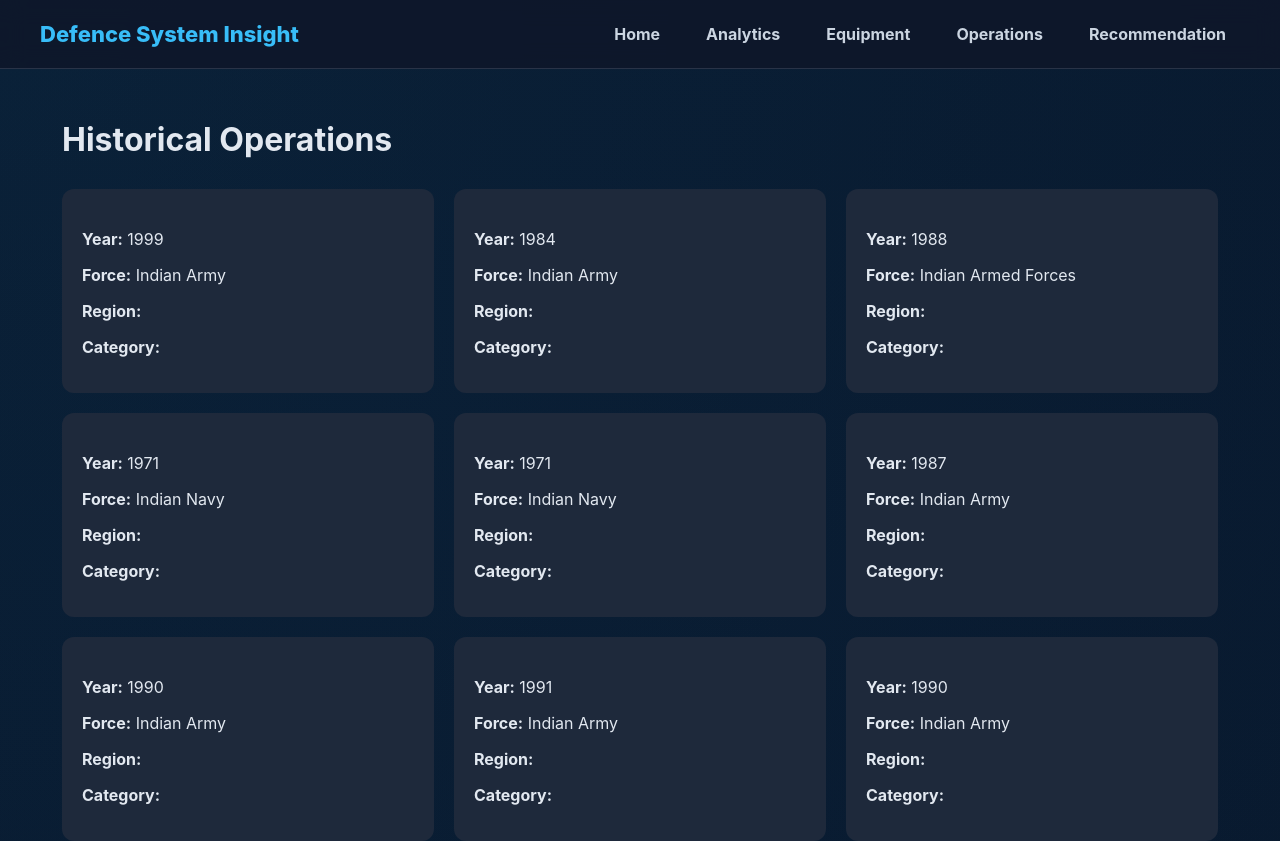
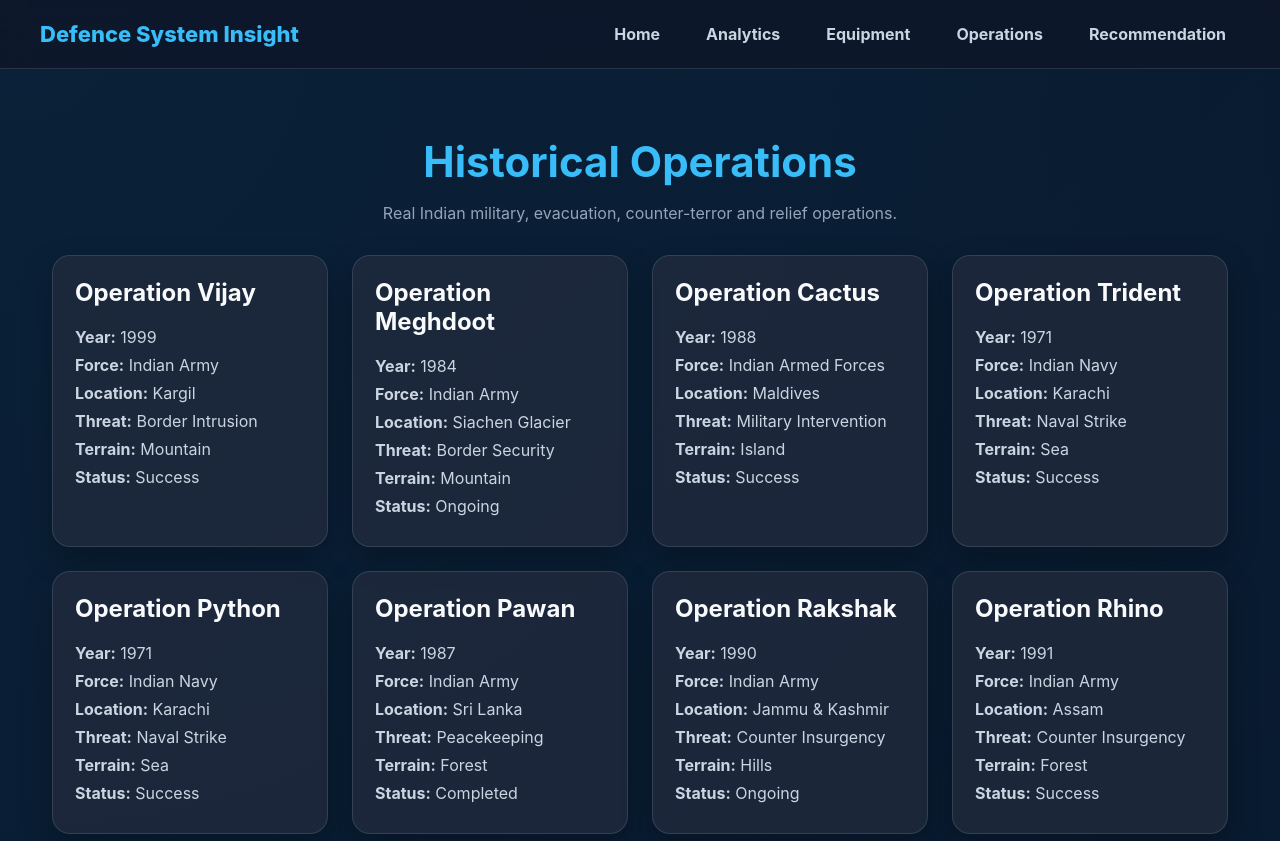
Before and after one commit to MitanshuVerma/Defence-System-Insight, a React (Vite) app: page /operations in a window 1280 px wide. Shown: the top 841 px of the page. Built offline with nearby package versions, Linux system fonts and the light colour scheme.

Commit message:
Fixing blank spaces on operations page

```diff
--- a/src/pages/Operations.jsx
+++ b/src/pages/Operations.jsx
@@ -14,42 +14,29 @@ function Operations() {
   }, []);
 
   return (
-    <div
-      style={{
-        width: "95%",
-        maxWidth: "1400px",
-        margin: "0 auto",
-        padding: "30px",
-      }}
-    >
-      <h1>Historical Operations</h1>
+    <main className="page-container">
+      <section className="hero-section">
+        <h1 className="page-title">Historical Operations</h1>
+        <p className="page-subtitle">
+          Real Indian military, evacuation, counter-terror and relief operations.
+        </p>
+      </section>
 
-      <div
-        style={{
-          display: "grid",
-          gridTemplateColumns: "repeat(auto-fit, minmax(280px, 1fr))",
-          gap: "20px",
-          marginTop: "30px",
-        }}
-      >
+      <div className="force-grid">
         {operations.map((operation, index) => (
-          <div
-            key={index}
-            style={{
-              backgroundColor: "#1e293b",
-              padding: "20px",
-              borderRadius: "12px",
-            }}
-          >
-            <h2>{operation.Operation}</h2>
+          <div className="force-card" key={index}>
+            <h2>{operation.Operation_Name}</h2>
+
             <p><strong>Year:</strong> {operation.Year}</p>
             <p><strong>Force:</strong> {operation.Force}</p>
-            <p><strong>Region:</strong> {operation.Region}</p>
-            <p><strong>Category:</strong> {operation.Category}</p>
+            <p><strong>Location:</strong> {operation.Location}</p>
+            <p><strong>Threat:</strong> {operation.Threat_Type}</p>
+            <p><strong>Terrain:</strong> {operation.Terrain}</p>
+            <p><strong>Status:</strong> {operation.Status}</p>
           </div>
         ))}
       </div>
-    </div>
+    </main>
   );
 }
 
```
